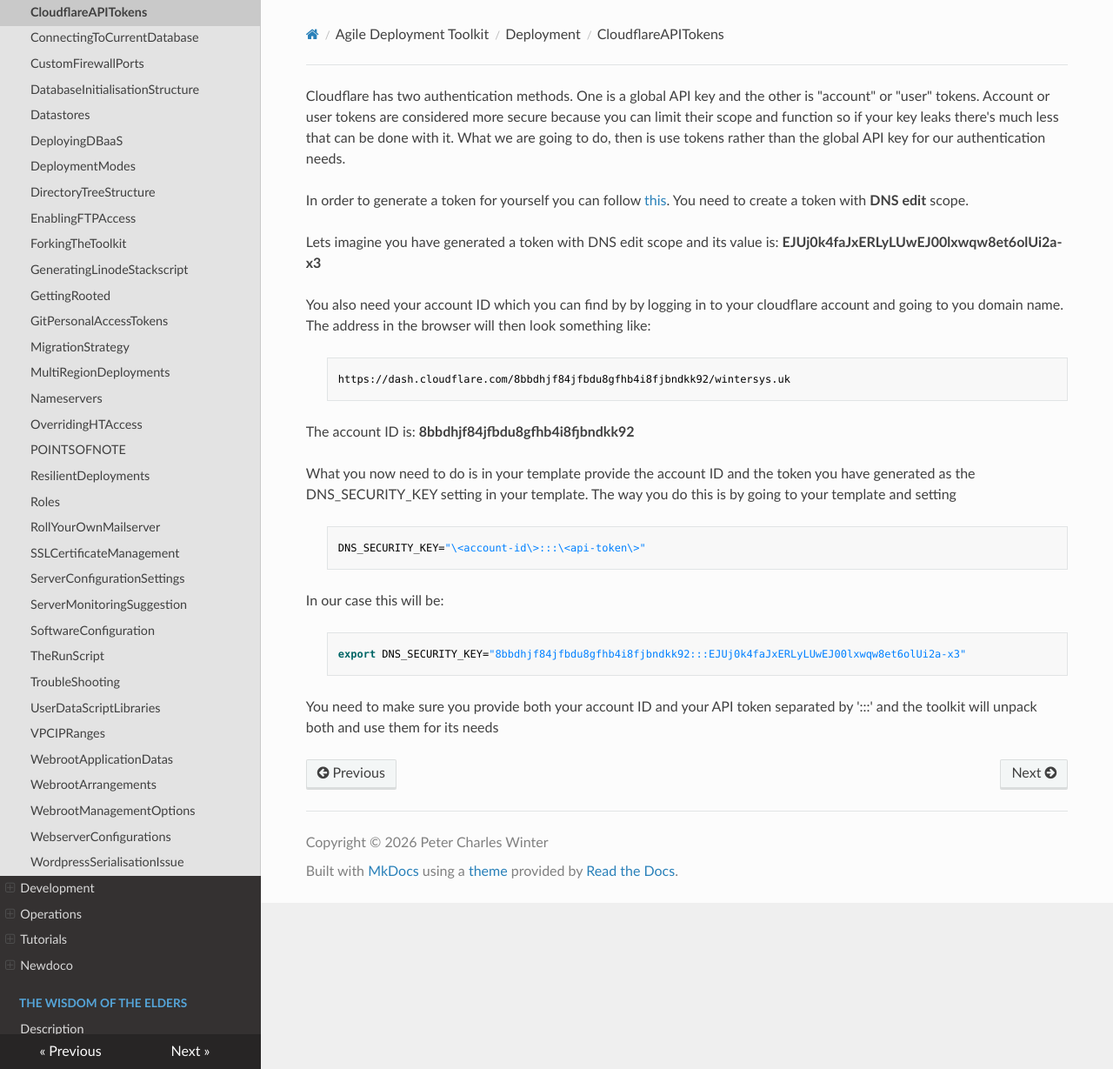
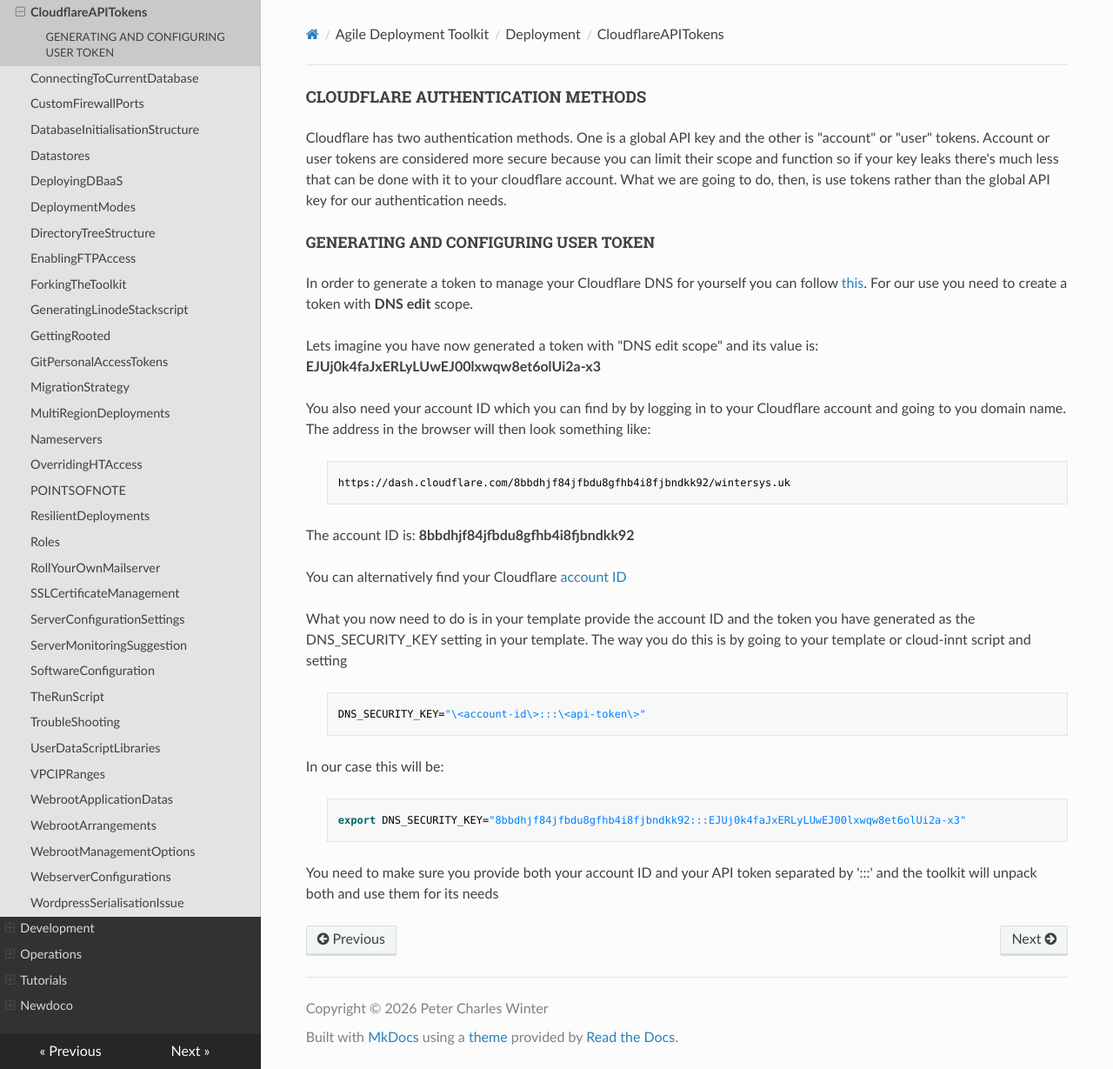
Before and after one commit to wintersys-dev/adt-documentation, an MkDocs documentation site: the page built from docs/Agile Deployment Toolkit/Deployment/CloudflareAPITokens.md, in a window 1280 px wide and 1229 px high. Shown: the whole window at 87% size. Built offline with MkDocs 1.6.1, drawn with Linux system fonts in a browser that asks for light colours; nearby versions of some CDN libraries.

Commit message:
Update CloudflareAPITokens.md

```diff
--- a/docs/Agile Deployment Toolkit/Deployment/CloudflareAPITokens.md
+++ b/docs/Agile Deployment Toolkit/Deployment/CloudflareAPITokens.md
@@ -1,16 +1,22 @@
-Cloudflare has two authentication methods. One is a global API key and the other is "account" or "user" tokens. Account or user tokens are considered more secure because you can limit their scope and function so if your key leaks there's much less that can be done with it. What we are going to do, then is use tokens rather than the global API key for our authentication needs.
+#### CLOUDFLARE AUTHENTICATION METHODS
 
-In order to generate a token for yourself you can follow [this](https://developers.cloudflare.com/fundamentals/api/get-started/create-token/). You need to create a token with **DNS edit** scope.
+Cloudflare has two authentication methods. One is a global API key and the other is "account" or "user" tokens. Account or user tokens are considered more secure because you can limit their scope and function so if your key leaks there's much less that can be done with it to your cloudflare account. What we are going to do, then, is use tokens rather than the global API key for our authentication needs.
 
-Lets imagine you have generated a token with DNS edit scope and its value is: **EJUj0k4faJxERLyLUwEJ00lxwqw8et6olUi2a-x3**
+##### GENERATING AND CONFIGURING USER TOKEN
 
-You also need your account ID which you can find by by logging in to your cloudflare account and going to you domain name. The address in the browser will then look something like:
+In order to generate a token to manage your Cloudflare DNS for yourself you can follow [this](https://developers.cloudflare.com/fundamentals/api/get-started/create-token/). For our use you need to create a token with **DNS edit** scope.
+
+Lets imagine you have now generated a token with "DNS edit scope" and its value is: **EJUj0k4faJxERLyLUwEJ00lxwqw8et6olUi2a-x3**
+
+You also need your account ID which you can find by by logging in to your Cloudflare account and going to you domain name. The address in the browser will then look something like:
 
 >     https://dash.cloudflare.com/8bbdhjf84jfbdu8gfhb4i8fjbndkk92/wintersys.uk
 
 The account ID is: **8bbdhjf84jfbdu8gfhb4i8fjbndkk92**
 
-What you now need to do is in your template provide the account ID and the token you have generated as the DNS_SECURITY_KEY setting in your template. The way you do this is by going to your template and setting
+You can alternatively find your Cloudflare [account ID](https://developers.cloudflare.com/fundamentals/account/find-account-and-zone-ids/)
+
+What you now need to do is in your template provide the account ID and the token you have generated as the DNS_SECURITY_KEY setting in your template. The way you do this is by going to your template or cloud-innt script and setting
 
 >     DNS_SECURITY_KEY="\<account-id\>:::\<api-token\>"
 
```
